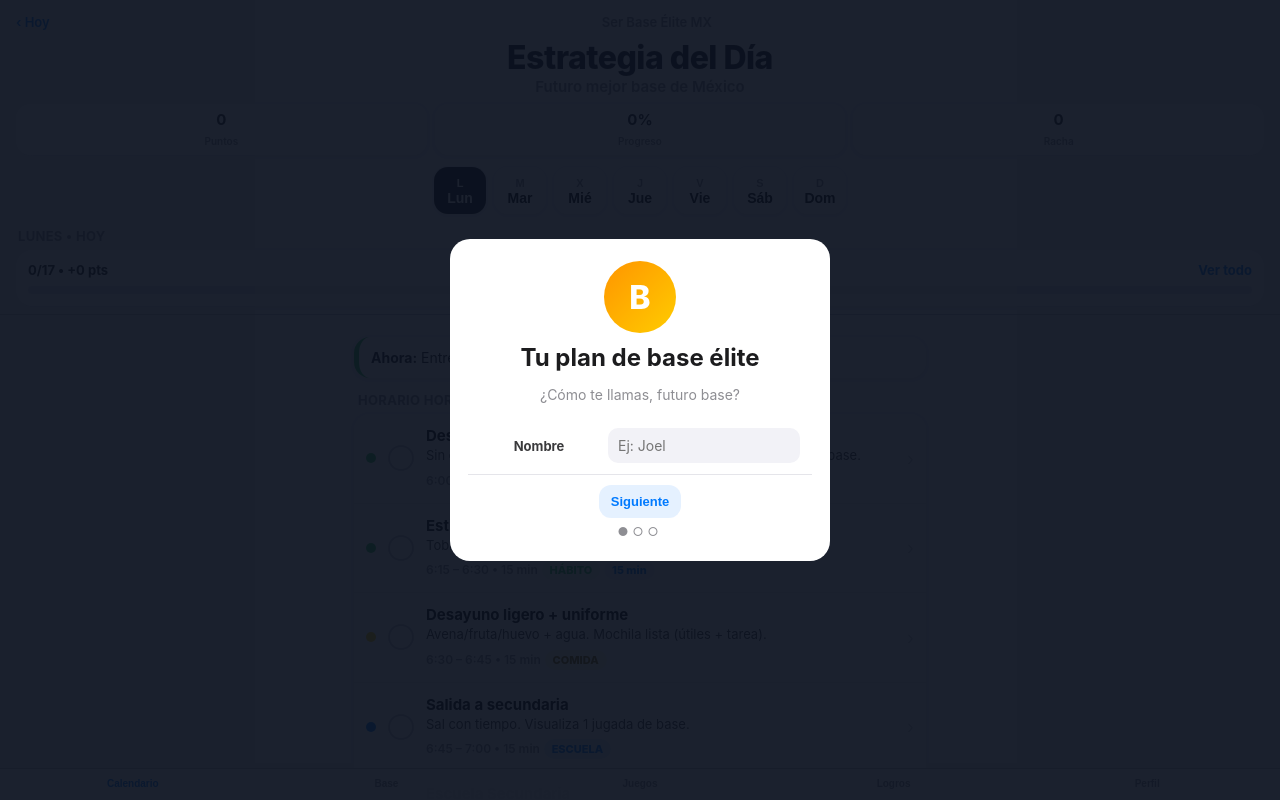
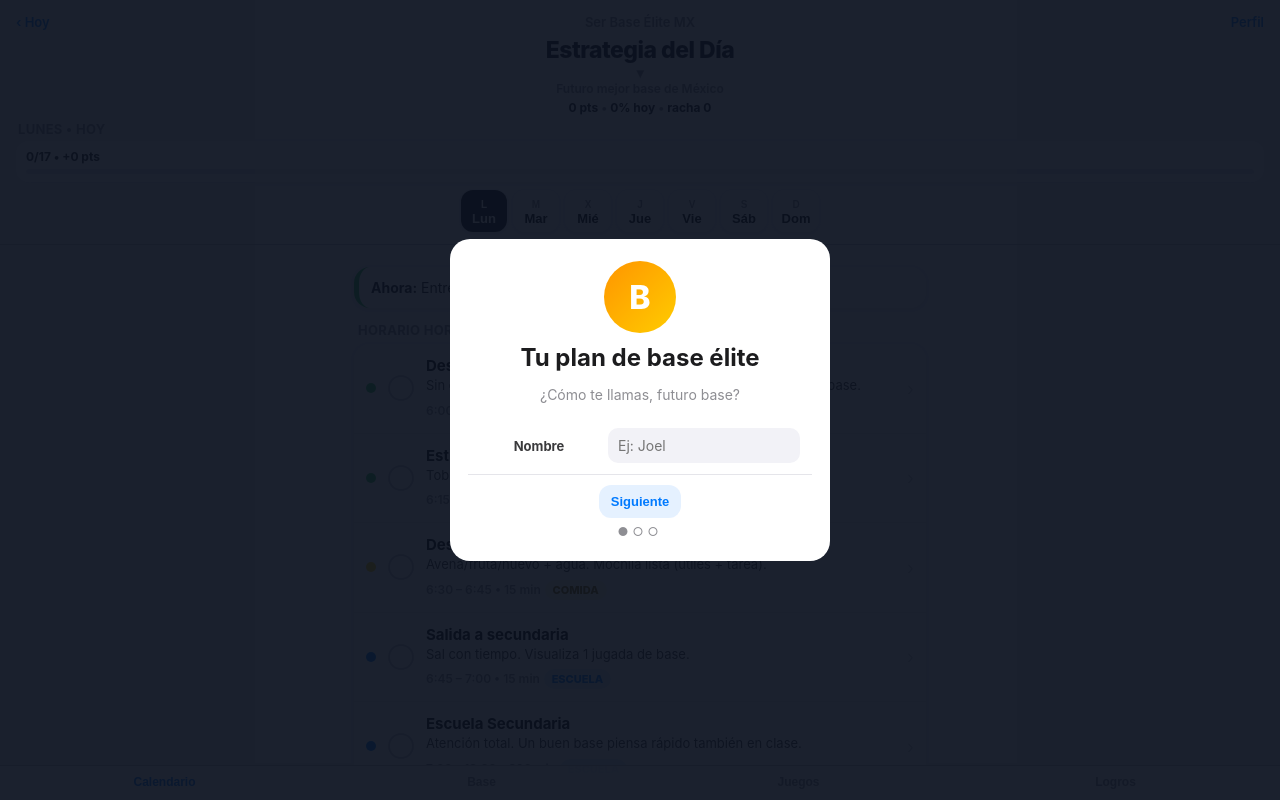
Before and after one commit to macrocleanquimica/appbasebasket, a website: page index.html in a window 1280 px wide. Shown: the top 800 px of the page. Drawn offline with Linux system fonts and the light colour scheme.

Commit message:
Header compacto, perfil arriba, retos con timer, rutinas DB, juegos, export coaching

```diff
--- a/index.html
+++ b/index.html
@@ -19,18 +19,20 @@ body{margin:0;font-family:-apple-system,BlinkMacSystemFont,'SF Pro Text','SF Pro
 header{position:sticky;top:0;z-index:20;background:rgba(242,242,247,.85);backdrop-filter:blur(20px);-webkit-backdrop-filter:blur(20px);border-bottom:.5px solid #C6C6C8;padding:10px 16px calc(8px + env(safe-area-inset-top));padding-top:calc(10px + env(safe-area-inset-top))}
 .navsmall{display:flex;align-items:center;justify-content:space-between;font-size:13px;color:var(--mut);font-weight:600}
 .navsmall button{background:none;border:none;color:var(--blue);font-size:13px;font-weight:600;padding:4px 0;cursor:pointer;font-family:inherit}
-.largetitle{font-size:32px;font-weight:800;letter-spacing:-.5px;margin:4px 0 8px;text-align:center}
-.largetitle span{font-size:15px;font-weight:600;color:var(--mut);display:block;letter-spacing:0}
+.largetitle{font-size:23px;font-weight:800;letter-spacing:-.5px;margin:2px 0 4px;text-align:center;cursor:pointer}
+.largetitle span{font-size:12px;font-weight:600;color:var(--mut);display:block;letter-spacing:0}
+.statline{text-align:center;font-size:12px;color:var(--mut);font-weight:600;margin:0 0 2px}
+.statline b{color:var(--txt)}
 .widgets{display:flex;gap:8px}
 .w{flex:1;background:var(--card);border-radius:14px;padding:6px;text-align:center;box-shadow:0 1px 4px #0001}
 .w b{display:block;font-size:15px}
 .w span{font-size:10px;color:var(--mut);font-weight:600}
 /* Segmented days iOS */
-.days{display:flex;gap:8px;justify-content:safe center;margin-top:10px;overflow-x:auto;padding:2px 2px 6px;scrollbar-width:none}
+.days{display:flex;gap:6px;justify-content:safe center;margin-top:6px;overflow-x:auto;padding:2px 2px 4px;scrollbar-width:none}
 .days::-webkit-scrollbar{display:none}
-.daybtn{flex:none;min-width:52px;border:none;background:var(--card);border-radius:14px;padding:8px 10px;box-shadow:0 1px 3px #0001;cursor:pointer;text-align:center}
-.daybtn b{display:block;font-size:14px}
-.daybtn small{font-size:11px;color:var(--mut);font-weight:600}
+.daybtn{flex:none;min-width:46px;border:none;background:var(--card);border-radius:12px;padding:6px 8px;box-shadow:0 1px 3px #0001;cursor:pointer;text-align:center}
+.daybtn b{display:block;font-size:13px}
+.daybtn small{font-size:10px;color:var(--mut);font-weight:600}
 .daybtn.active{background:var(--txt);color:#fff}
 .daybtn.active small{color:#fff}
 /* Grouped list */
@@ -50,8 +52,8 @@ main{max-width:600px;margin:0 auto;padding:12px 14px}
 .chev{color:#C7C7CC;font-size:18px}
 .pill{font-size:11px;font-weight:800;padding:3px 8px;border-radius:99px;margin-top:4px;display:inline-block}
 .live{background:#fff;border-radius:16px;padding:12px;margin:10px 0;box-shadow:0 1px 4px #0001;border-left:5px solid var(--green);font-size:14px}
-.progress{background:var(--card);border-radius:16px;padding:12px;box-shadow:0 1px 4px #0001}
-.bar{height:8px;background:#E5E5EA;border-radius:99px;overflow:hidden;margin-top:8px}
+.progress{background:var(--card);border-radius:12px;padding:8px 10px;box-shadow:0 1px 4px #0001}
+.bar{height:5px;background:#E5E5EA;border-radius:99px;overflow:hidden;margin-top:5px}
 .bar i{display:block;height:100%;width:0;background:var(--blue);transition:width .3s}
 .ibtn{border:none;border-radius:12px;padding:9px 12px;font-weight:700;font-size:13px;cursor:pointer}
 button:disabled{opacity:.5;color:var(--mut)!important;cursor:default}
@@ -60,7 +62,7 @@ button:disabled{opacity:.5;color:var(--mut)!important;cursor:default}
 .ibtn-gray{background:#F2F2F7;color:var(--blue)}
 /* Tab bar iOS */
 nav{position:fixed;bottom:0;left:0;right:0;background:rgba(255,255,255,.9);backdrop-filter:blur(20px);-webkit-backdrop-filter:blur(20px);border-top:.5px solid #C6C6C8;display:flex;padding:8px 6px calc(10px + env(safe-area-inset-bottom));z-index:20}
-nav button{flex:1;background:none;border:none;color:var(--mut);font-size:10px;font-weight:600}
+nav button{flex:1;background:none;border:none;color:var(--mut);font-size:12px;font-weight:600}
 nav button i{font-size:22px;display:block;font-style:normal}
 nav button.active{color:var(--blue)}
 section.view{display:none}section.view.active{display:block}
@@ -103,16 +105,14 @@ section.view{display:none}section.view.active{display:block}
 </head>
 <body>
 <header>
-<div class="navsmall"><button id="btnHoy">‹ Hoy</button><span>Ser Base Élite MX</span><span></span></div>
-<div class="largetitle">Estrategia del Día <span id="subTitle">Futuro mejor base de México</span></div>
-<div class="widgets">
-<div class="w"><b id="sPts">0</b><span>Puntos</span></div>
-<div class="w"><b id="sPct">0%</b><span>Progreso</span></div>
-<div class="w"><b id="sRacha">0</b><span>Racha</span></div>
+<div class="navsmall"><button id="btnHoy" style="flex:none;min-width:64px;text-align:left">‹ Hoy</button><span style="flex:1;text-align:center">Ser Base Élite MX</span><button id="btnPerfilTop" style="flex:none;min-width:64px;text-align:right">Perfil</button></div>
+<div class="largetitle" id="headTitle">Estrategia del Día <span id="headChev" style="font-size:14px;color:var(--mut)">▾</span><span id="subTitle">Futuro mejor base de México</span></div>
+<div id="headExtra">
+<div class="statline"><b><span id="sPts">0</span> pts</b> • <b><span id="sPct">0%</span> hoy</b> • <b>racha <span id="sRacha">0</span></b></div>
+<div class="secTitle" id="dayTitle" style="margin:6px 2px 4px">Lunes</div>
+<div class="progress"><div style="display:flex;justify-content:space-between;font-size:12px;font-weight:700"><span id="dayCount">0/0</span></div><div class="bar"><i id="barFill"></i></div></div>
 </div>
 <div class="days" id="days"></div>
-<div class="secTitle" id="dayTitle" style="margin:8px 2px 6px">Lunes</div>
-<div class="progress"><div style="display:flex;justify-content:space-between;font-size:13px;font-weight:700"><span id="dayCount">0/0</span><span style="color:var(--blue)">Ver todo</span></div><div class="bar"><i id="barFill"></i></div></div>
 </header>
 <main>
 <div id="installTip" class="install" style="display:none">En iPhone: Compartir → Añadir a pantalla de inicio. En Android: menú → Agregar a pantalla principal.</div>
@@ -291,7 +291,6 @@ section.view{display:none}section.view.active{display:block}
 <button data-v="v-base">Base</button>
 <button data-v="v-juegos">Juegos</button>
 <button data-v="v-logros">Logros</button>
-<button data-v="v-perfil">Perfil</button>
 </nav>
 <div id="timerModal"><div id="timerBox"><div class="grab"></div>
 <div id="timerName" style="font-weight:800"></div>
@@ -867,6 +866,7 @@ document.querySelectorAll("#baseTabs button").forEach(b=>b.onclick=()=>baseTab(b
 document.getElementById("dEditRut").onclick=()=>{if(!curD)return;const t=curD.b.title;document.getElementById("detailModal").style.display="none";goTab("v-base");baseTab("sub-rut");openRutForm(t)};
 document.getElementById("dClose").onclick=()=>{document.getElementById("detailModal").style.display="none"};
 document.getElementById("btnHoy").onclick=()=>{cur=DAYS[(new Date().getDay()+6)%7]||"Lunes";renderAll()};
+document.getElementById("btnPerfilTop").onclick=()=>goTab("v-perfil");
 document.getElementById("btnReset").onclick=()=>{if(confirm("¿Reiniciar "+cur+"?")){delete store.done[cur+"_"+new Date().toISOString().slice(0,10)];save();renderAll()}};
 document.getElementById("btnResetAll").onclick=()=>{if(confirm("¿Borrar puntos, racha y avance? Es para empezar de cero.")){const prof=store.profile,chk=store.check,cus=store.custom,dri=store.drills,sch=store.sched,gam=store.games,ret=store.retos,rut=store.rutinas,seen=store.seen;localStorage.removeItem("baseEliteMX");store.done={};store.pts=0;store.racha=0;store.rachaDays=[];store.profile=prof;store.check=chk;store.custom=cus;store.drills=dri;store.sched=sch;store.games=gam;store.retos=ret;store.rutinas=rut;store.seen=seen;save();renderAll()}};
 function openBlockForm(idx){editBIdx=idx;const a=schedFor(cur);const b=idx>=0?a[idx]:{start:"08:00",end:"09:00",title:"",detail:"",cat:"basket",timer:0};
@@ -992,6 +992,9 @@ document.getElementById("wNext2").onclick=()=>wStep(3);
 document.getElementById("wBack3").onclick=()=>wStep(2);
 document.getElementById("wStart").onclick=()=>{store.seen=1;save();document.getElementById("welcomeModal").style.display="none";renderAll()};
 if(!(store.profile&&store.profile.nombre)){wStep(1);document.getElementById("welcomeModal").style.display="grid"}
+function applyHead(){const c=store.uiHead===1;document.getElementById("headExtra").style.display=c?"none":"";document.getElementById("headChev").textContent=c?"▸":"▾"}
+document.getElementById("headTitle").onclick=()=>{store.uiHead=store.uiHead===1?0:1;save();applyHead()};
+applyHead();
 document.getElementById("btnSaveP").onclick=saveProfile;
 document.querySelectorAll("#cAnimo button").forEach(b=>b.onclick=()=>{document.querySelectorAll("#cAnimo button").forEach(x=>x.classList.remove("on"));b.classList.add("on")});
 let tSec=900,tInt=null;
```
Also changed, not shown: www/index.html (+21 -18 lines).
